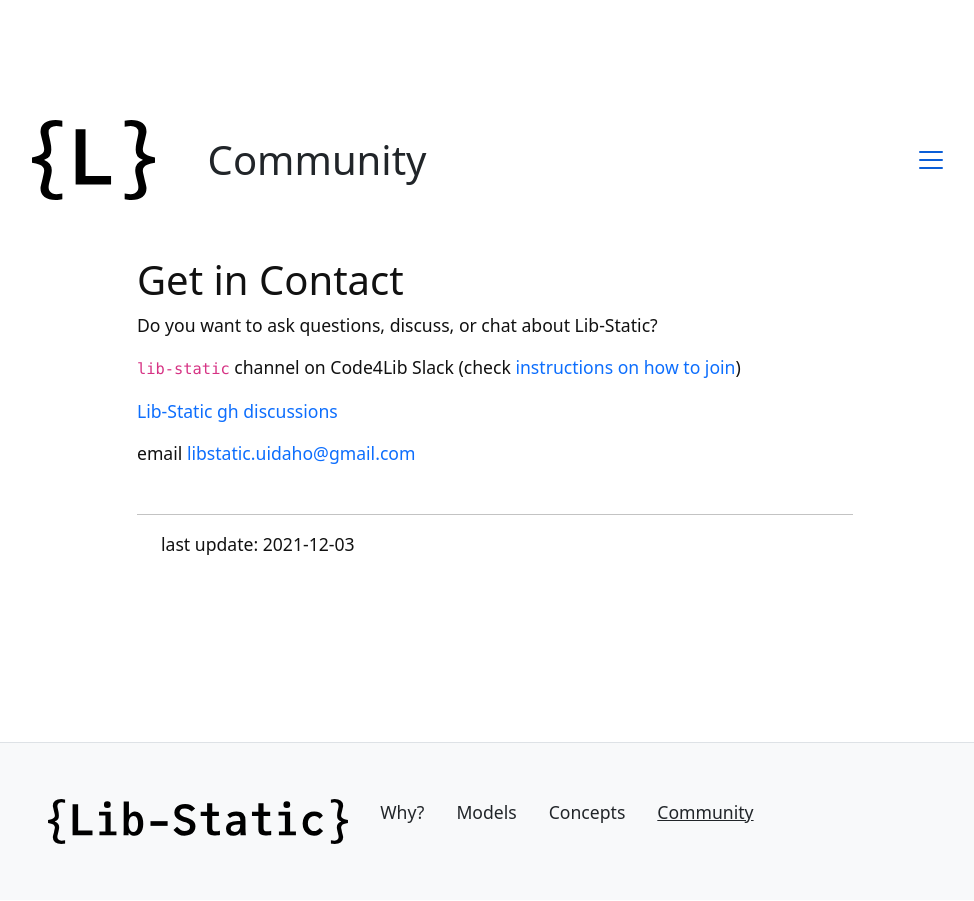
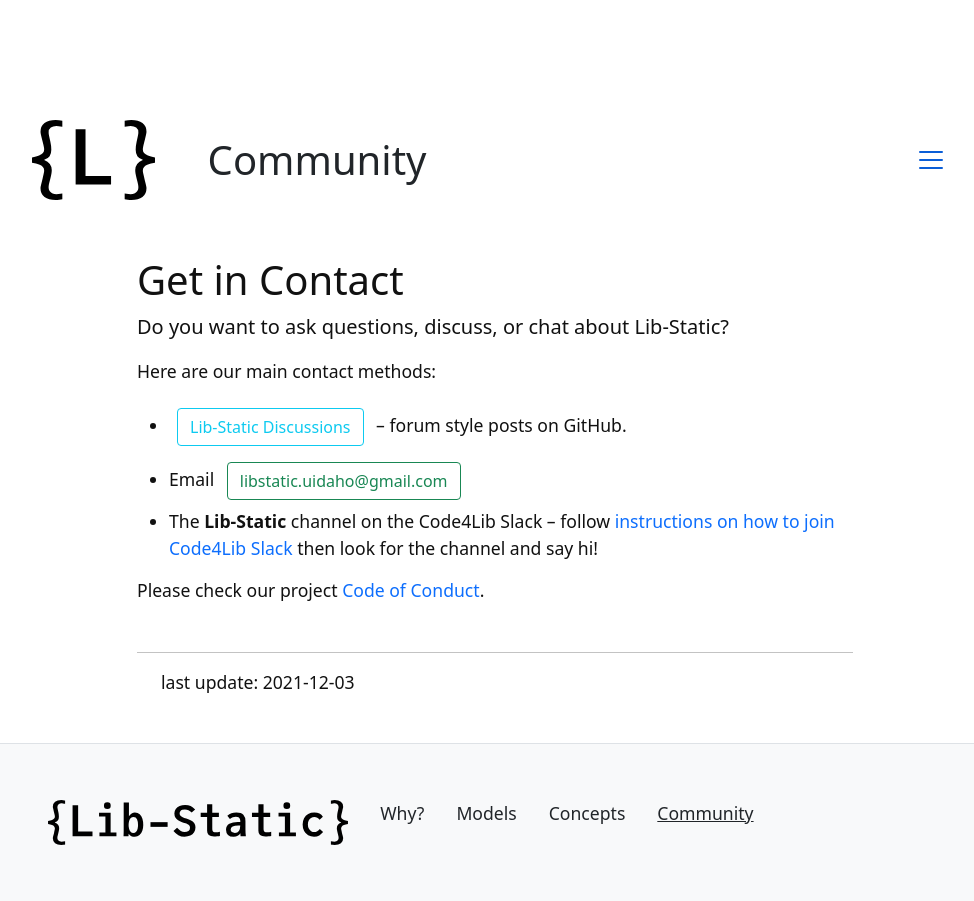
Before and after one commit to lib-static/lib-static.github.io, a Jekyll site: the page built from content/_community/contact.md, in a window 1280 px wide. Shown: the whole page, without its empty margins (145-1119 px from the left). Built offline with Jekyll 4.4.1, drawn with Linux system fonts in a browser that asks for light colours.

Commit message:
contacts

```diff
--- a/content/_community/contact.md
+++ b/content/_community/contact.md
@@ -3,12 +3,13 @@
 #contributor: "@evanwill"
 updated: 2021-12-03
 type: contribute
+description: Do you want to ask questions, discuss, or chat about Lib-Static?
 ---
 
-Do you want to ask questions, discuss, or chat about Lib-Static?
+Here are our main contact methods:
 
-`lib-static` channel on Code4Lib Slack (check [instructions on how to join](https://code4lib.org/irc/#slack))
+- [Lib-Static Discussions](https://github.com/lib-static/lib-static.github.io/discussions){:.btn .btn-outline-info .m-2} -- forum style posts on GitHub.
+- Email [libstatic.uidaho@gmail.com](mailto:libstatic.uidaho@gmail.com){:.btn .btn-outline-success .m-2}
+- The **Lib-Static** channel on the Code4Lib Slack -- follow [instructions on how to join Code4Lib Slack](https://code4lib.org/irc/#slack) then look for the channel and say hi!
 
-[Lib-Static gh discussions](https://github.com/lib-static/lib-static.github.io/discussions)
-
-email [libstatic.uidaho@gmail.com](mailto:libstatic.uidaho@gmail.com)
+Please check our project [Code of Conduct](CODE_OF_CONDUCT.md).
```
